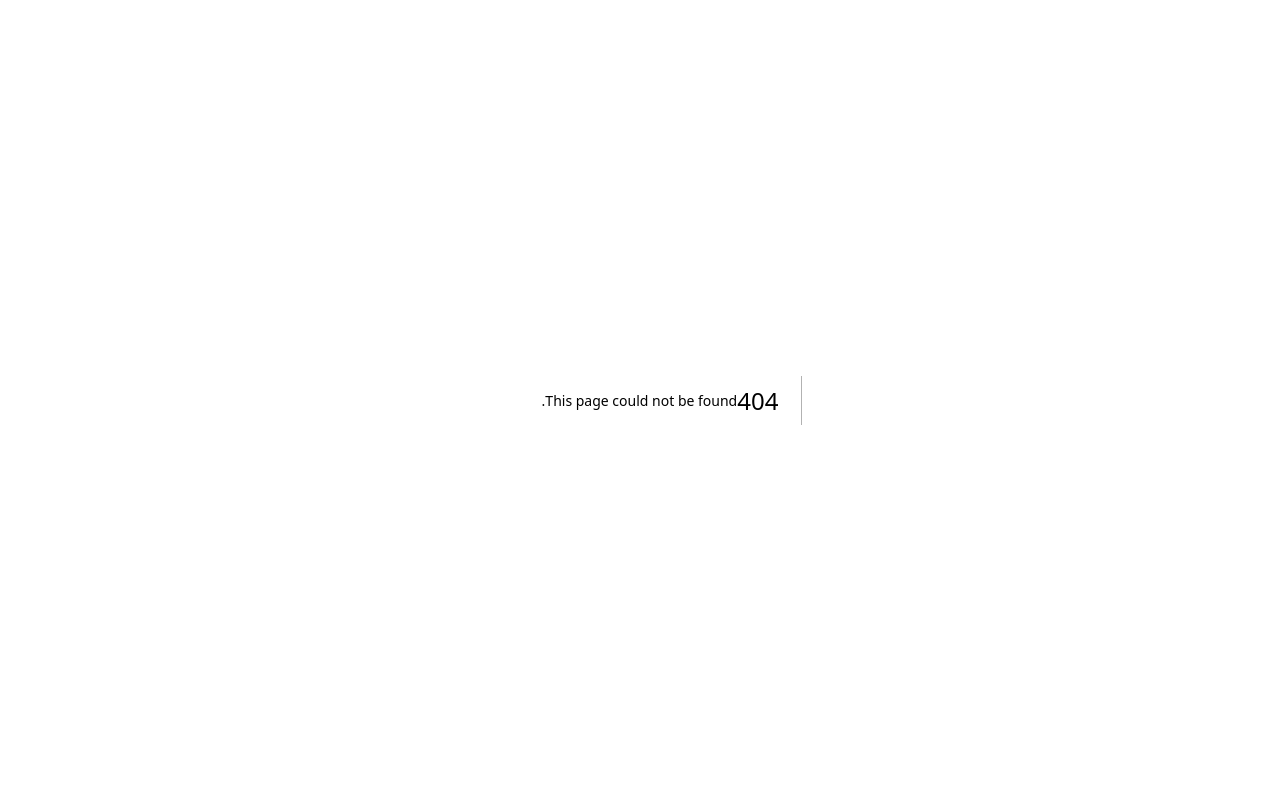
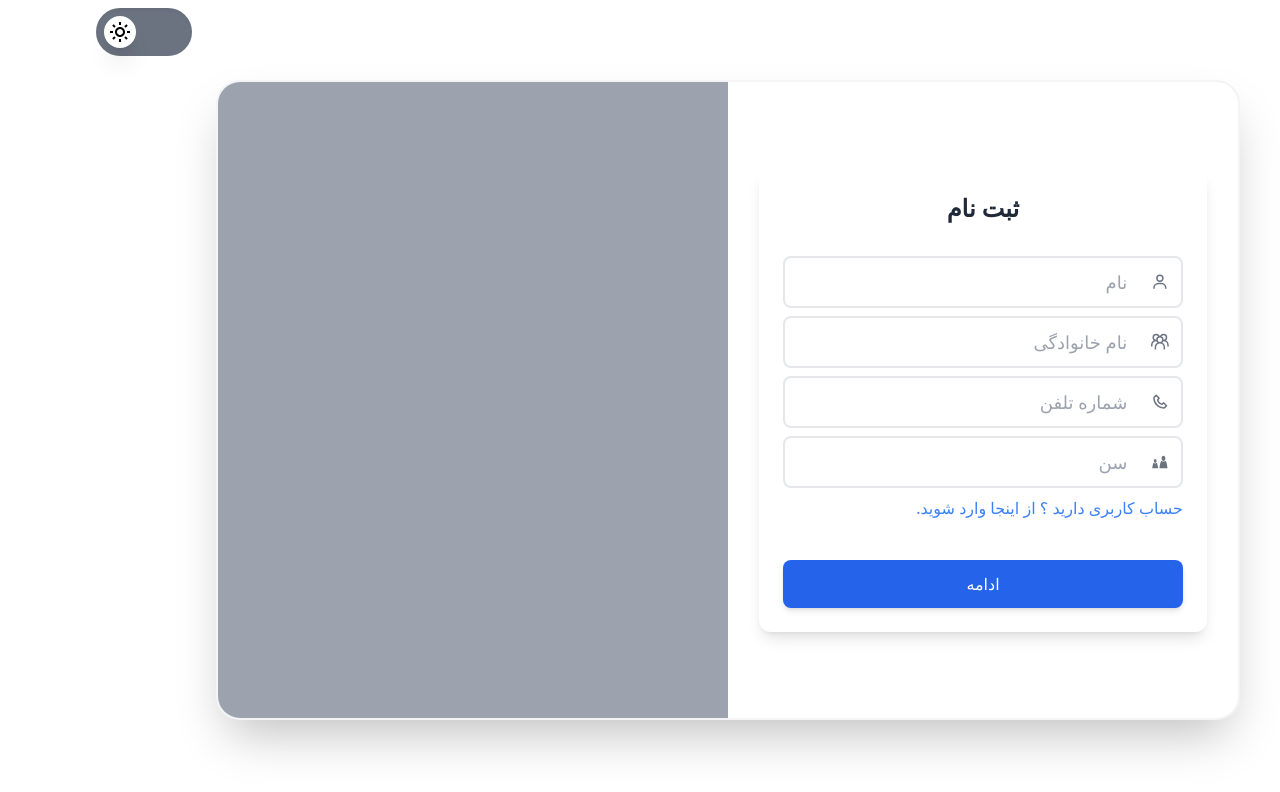
Before and after one commit to ErfanGh83/Avanian1, a Next.js app: page /sign-up in a window 1280 px wide. Before the commit this address had no page. Shown: the top 792 px of the page. Built offline with nearby package versions, Linux system fonts and the light colour scheme.

Commit message:
feat: completed ui part of sign up and sign in

```diff
--- /dev/null
+++ b/src/app/sign-up/page.tsx
@@ -0,0 +1,18 @@
+import React from 'react'
+import Layout from '@/components/layouts/auth-layout/Layout'
+import SignUpFormContainer from '@/components/containers/auth-containers/SignUpFormContainer'
+
+
+const page = () => {
+  return (
+    <Layout>
+        <div
+            className='size-full flex justify-center'
+        >
+            <SignUpFormContainer />
+        </div>
+    </Layout>
+  )
+}
+
+export default page
--- /dev/null
+++ b/src/components/containers/auth-containers/SignUpFormContainer.tsx
@@ -0,0 +1,25 @@
+import SignUpForm from '@/components/forms/SignUpForm'
+import React from 'react'
+
+const LoginFormContainer = () => {
+  return (
+    <div
+      className="size-4/5 flex flex-row bg-white text-black dark:bg-gray-800 dark:text-white border-2 border-gray-100 dark:border-gray-900 rounded-3xl m-auto shadow-2xl overflow-hidden"
+    >
+      <div
+        className='w-1/2 h-full flex items-center justify-center'
+      >
+        <SignUpForm />
+      </div>
+
+      <div
+        className='w-1/2 bg-gray-400'
+      >
+
+      </div>
+
+    </div>
+  )
+}
+
+export default LoginFormContainer
--- a/src/components/forms/LoginForm.tsx
+++ b/src/components/forms/LoginForm.tsx
@@ -18,7 +18,7 @@ const LoginForm = () => {
         </div>
 
         <Link href={`/sign-up`}>
-            <p className='text-blue-500'>حساب کاربری ندارید ؟</p>
+            <p className='text-blue-500'>حساب کاربری ندارید ؟ از اینجا می توانید ایجاد کنید.</p>
         </Link>
       </div>
 
--- a/src/components/forms/SignUpForm.tsx
+++ b/src/components/forms/SignUpForm.tsx
@@ -1,3 +1,4 @@
+import Link from 'next/link'
 import React from 'react'
 import { BiPhone, BiUser } from 'react-icons/bi'
 import { GiAges } from 'react-icons/gi'
@@ -8,7 +9,7 @@ const SignUpForm = () => {
         <form className='w-full max-w-md flex flex-col gap-6 p-6 bg-white dark:bg-gray-800 rounded-xl shadow-lg dark:shadow-gray-900/50 rtl'>
             <h2 className='text-2xl font-bold text-center text-gray-800 dark:text-gray-100 mb-2'>ثبت نام</h2>
 
-      <div className='space-y-4'>
+            <div className='flex flex-col gap-2'>
                 <div className='flex flex-row items-center border-2 border-gray-200 dark:border-gray-600 rounded-lg overflow-hidden transition-all focus-within:border-blue-500 dark:focus-within:border-blue-400 focus-within:ring-2 focus-within:ring-blue-200 dark:focus-within:ring-blue-900'>
                     <BiUser size={20} className='mx-3 text-gray-500 dark:text-gray-300' />
                     <input
@@ -44,6 +45,10 @@ const SignUpForm = () => {
                         type='age'
                     />
                 </div>
+
+                <Link href={`/login`}>
+                    <p className='text-blue-500'>حساب کاربری دارید ؟ از اینجا وارد شوید.</p>
+                </Link>
             </div>
 
             <button
```
Lines whose indentation alone changed are shown as unchanged.
